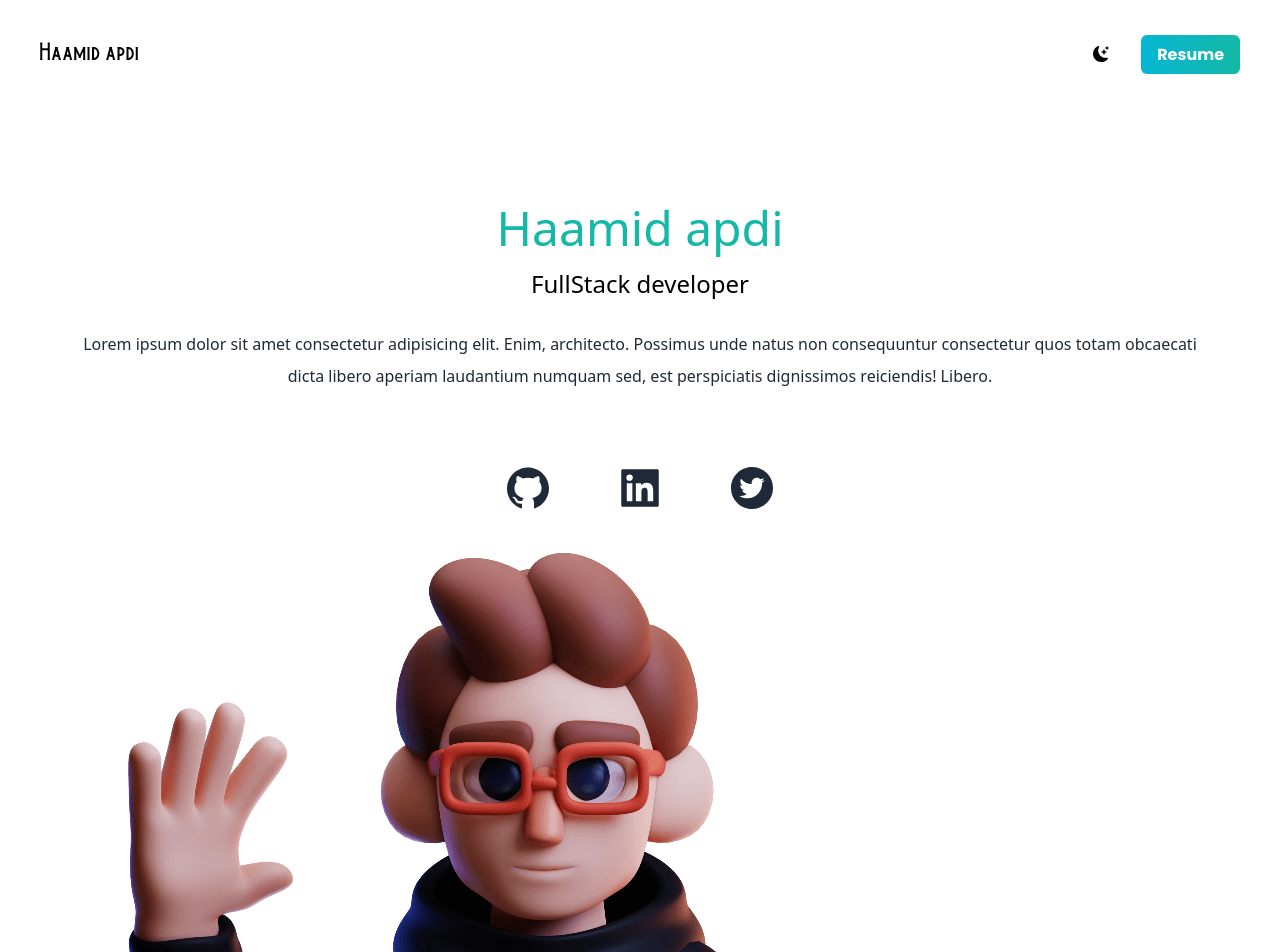
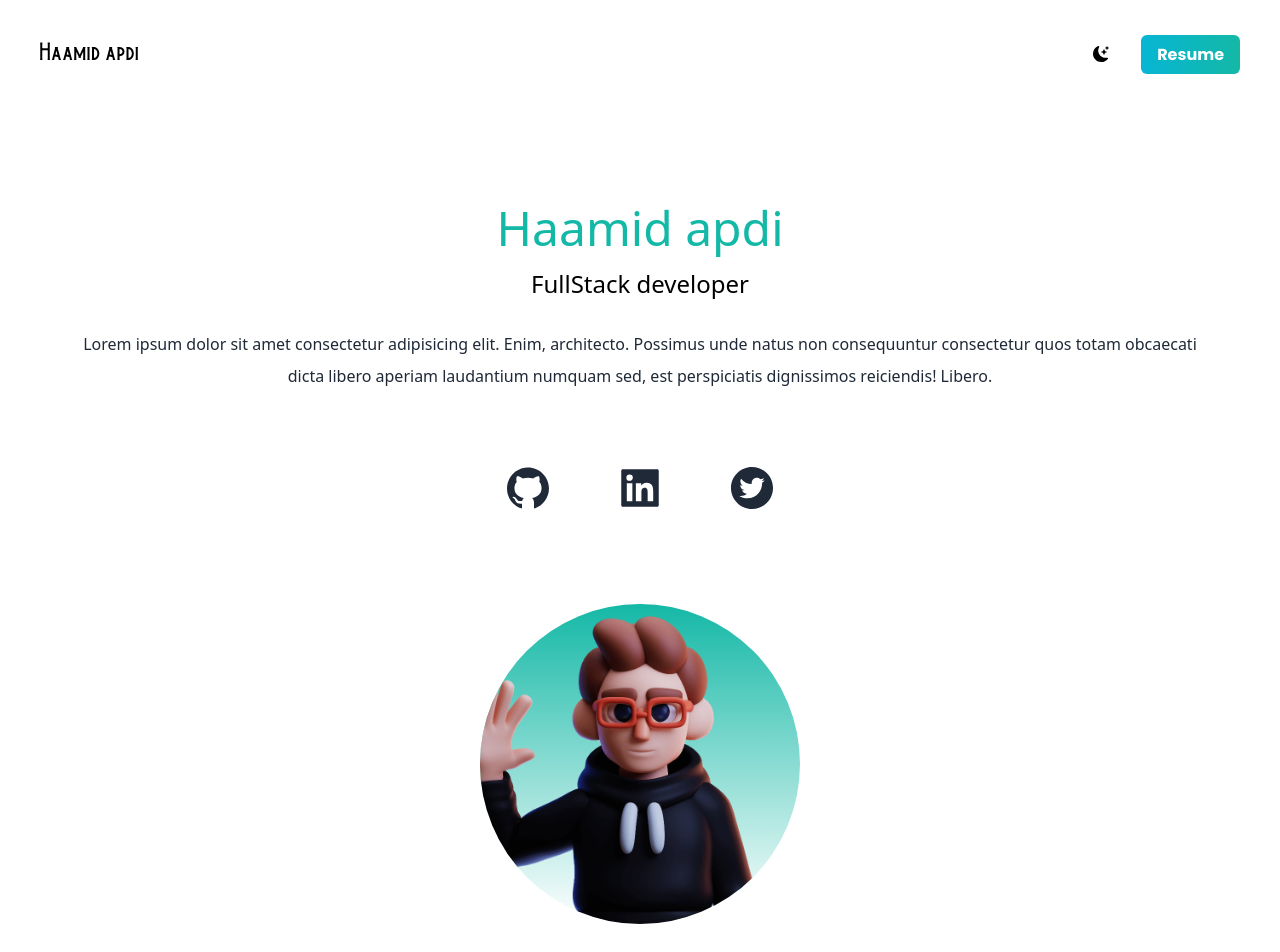
Before and after one commit to haamid10/templeteNextjs, a Next.js app: page / in a window 1280 px wide. Shown: the top 952 px of the page. After the commit the page ends 924 px from the top, so only its background shows below. Built offline with nearby package versions, Linux system fonts and the light colour scheme.

Commit message:
added some characters

```diff
--- a/pages/index.tsx
+++ b/pages/index.tsx
@@ -44,8 +44,8 @@
             <AiFillLinkedin/>
             <AiFillTwitterCircle/>
           </div>
-          <div className='relative'>
-               <Image src={Si} alt="do"/>
+          <div className='relative mx-auto  bg-gradient-to-b from-teal-500 rounded-full w-80 h-80 mt-20 overflow-hidden'>
+               <Image src={Si}  alt="dd" layout='fill' objectFit='cover'/>
 
 
           </div>
```
